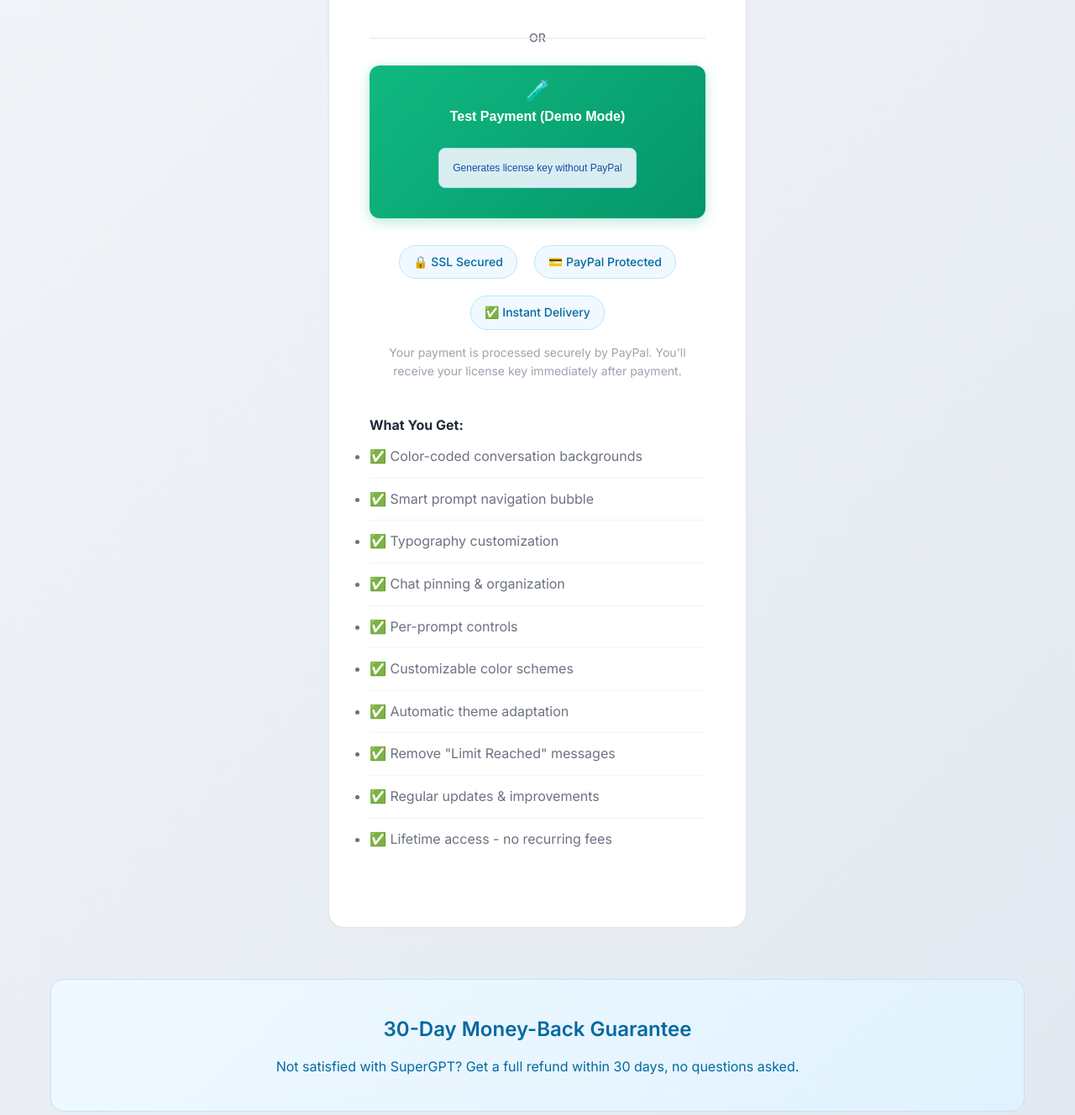
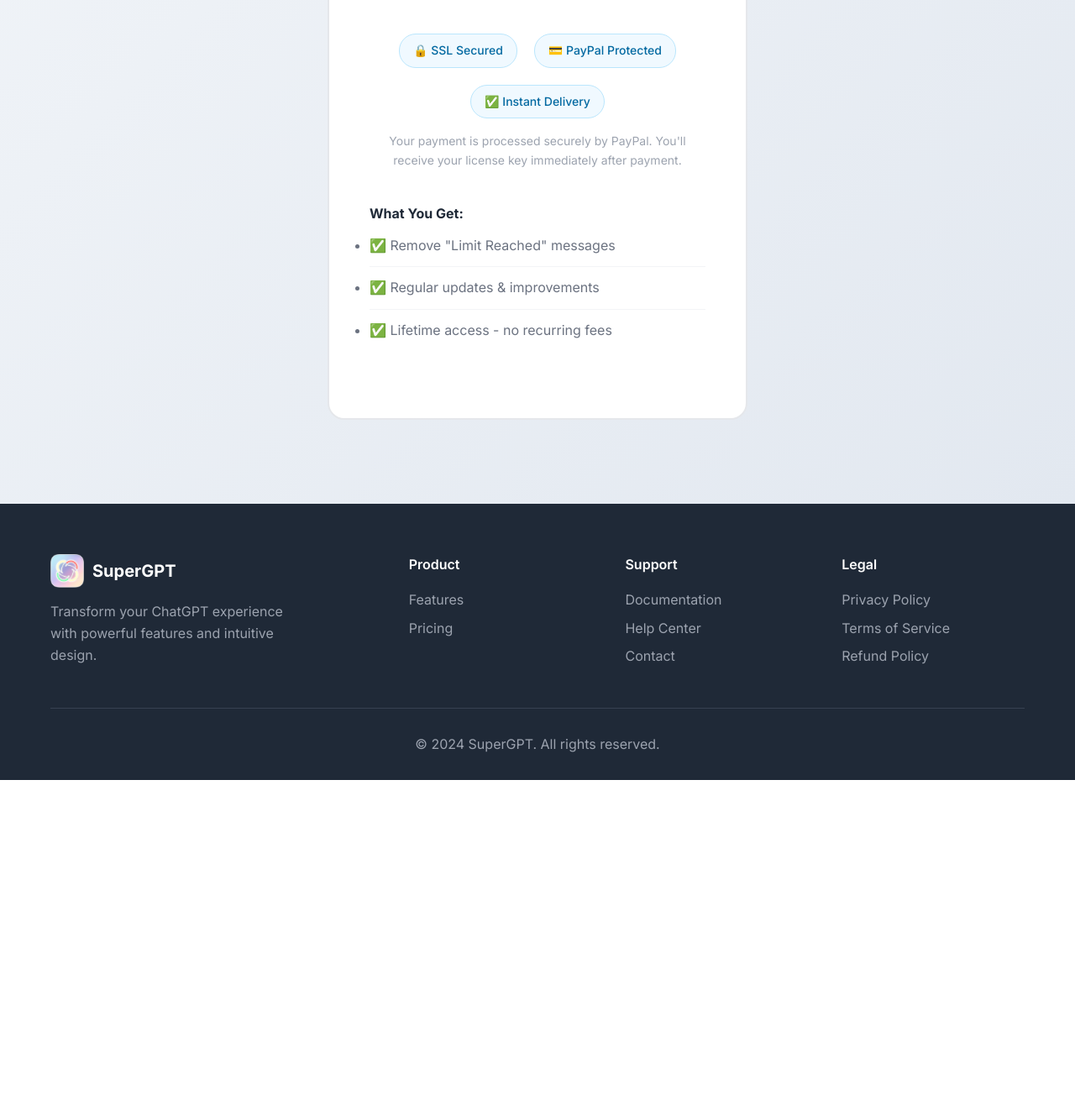
Before and after one commit to BryanChi/SuperGPT-Website, a browser extension: page payment.html in a window 1280 px wide. Shown: the part 1380-2708 px from the top of the page at 84% size. After the commit the page ends 2309 px from the top, so only its background shows below. Drawn offline with Linux system fonts and the light colour scheme.

Commit message:
update payment page

```diff
--- a/payment.html
+++ b/payment.html
@@ -67,18 +67,6 @@
                         <!-- PayPal button will be rendered here -->
                     </div>
 
-                    <!-- Demo Payment Button -->
-                    <div class="demo-payment-section">
-                        <div class="demo-divider">
-                            <span>OR</span>
-                        </div>
-                        <button id="demo-payment-btn" class="demo-payment-button">
-                            <span class="demo-icon">🧪</span>
-                            <span class="demo-text">Test Payment (Demo Mode)</span>
-                            <span class="demo-note">Generates license key without PayPal</span>
-                        </button>
-                    </div>
-
                     <div class="payment-security">
                         <div class="security-badges">
                             <span class="security-badge">🔒 SSL Secured</span>
@@ -96,26 +84,10 @@
                 <div class="payment-benefits">
                     <h4>What You Get:</h4>
                     <ul>
-                        <li>✅ Color-coded conversation backgrounds</li>
-                        <li>✅ Smart prompt navigation bubble</li>
-                        <li>✅ Typography customization</li>
-                        <li>✅ Chat pinning & organization</li>
-                        <li>✅ Per-prompt controls</li>
-                        <li>✅ Customizable color schemes</li>
-                        <li>✅ Automatic theme adaptation</li>
                         <li>✅ Remove "Limit Reached" messages</li>
                         <li>✅ Regular updates & improvements</li>
                         <li>✅ Lifetime access - no recurring fees</li>
                     </ul>
-                </div>
-            </div>
-
-            <div class="payment-guarantee">
-                <div class="guarantee-content">
-                    <h3>30-Day Money-Back Guarantee</h3>
-                    <p>
-                        Not satisfied with SuperGPT? Get a full refund within 30 days, no questions asked.
-                    </p>
                 </div>
             </div>
         </div>
```
